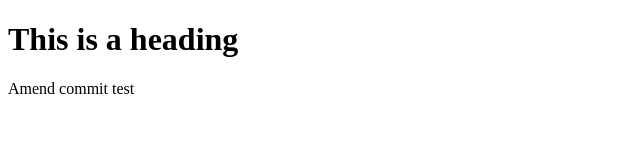
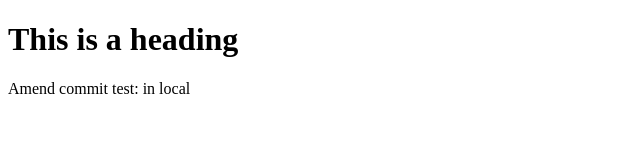
Before and after one commit to arunraj6/git-advanced-commands, a plain HTML site: page src/index.html in a window 1280 px wide. Shown: the full height of the page, 0-640 px from the left. Drawn offline with Linux system fonts and the light colour scheme.

Commit message:
amend commit update in local

```diff
--- a/src/index.html
+++ b/src/index.html
@@ -4,7 +4,7 @@
 <body>
 
 <h1>This is a heading</h1>
-<p>Amend commit test</p>
+<p>Amend commit test: in local</p>
 
 </body>
 </html>
```
